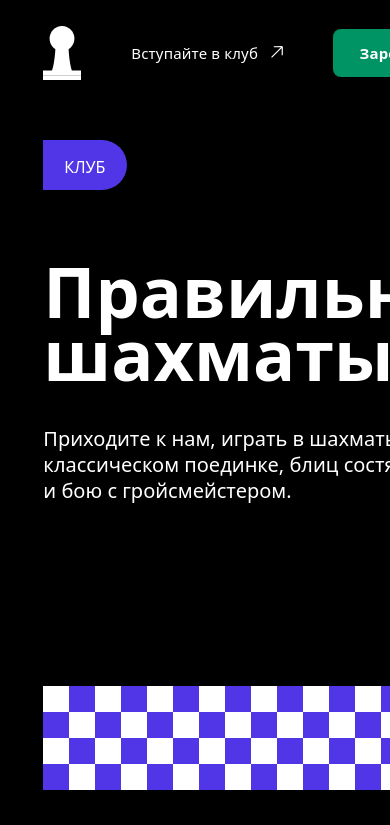
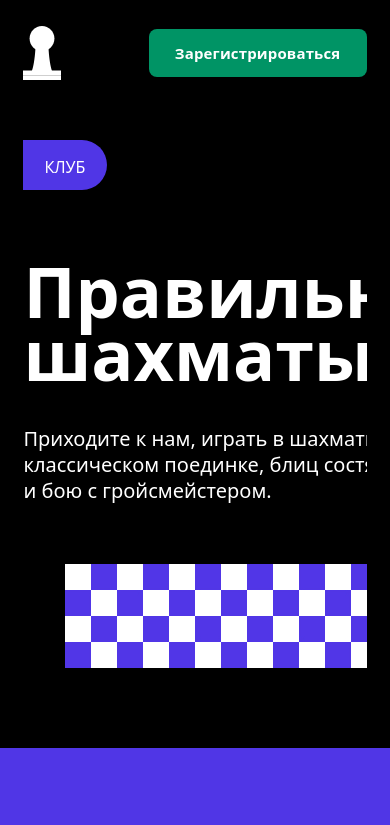
Before and after one commit to Elena-Cake/cheirs, a plain HTML site: page index.html in a window 390 px wide. Shown: the top 825 px of the page. Drawn offline with Linux system fonts and the light colour scheme.

Commit message:
style: intro 768

```diff
--- a/blocks/container/container.css
+++ b/blocks/container/container.css
@@ -3,3 +3,10 @@
     width: calc(100% * 1120/1440);
     margin: 0 auto;
 }
+
+@media screen and (max-width:1080px) {
+    .intro {
+        width: 88%;
+        margin: 0 6%;
+    }
+}
--- a/blocks/fight/__round/fight__round.css
+++ b/blocks/fight/__round/fight__round.css
@@ -5,5 +5,12 @@
     background-image: url(../../../images/fight_round.png);
     background-repeat: no-repeat;
     position: absolute;
-    right: 8%;
+    left: -8%;
 }
+
+@media screen and (max-width: 1080px) {
+    .fight__round {
+        left: auto;
+        right: 8%;
+    }
+}
--- a/blocks/header/__link/header__link.css
+++ b/blocks/header/__link/header__link.css
@@ -9,3 +9,9 @@
     display: flex;
     justify-content: space-between;
 }
+
+@media screen and (max-width:768px) {
+    .header__link {
+        display: none;
+    }
+}
--- a/blocks/header/header.css
+++ b/blocks/header/header.css
@@ -10,3 +10,11 @@
     justify-items: end;
     align-items: center;
 }
+
+@media screen and (max-width:768px) {
+    .header {
+        width: 88%;
+        display: flex;
+        justify-content: space-between;
+    }
+}
--- a/blocks/intro/__desk/intro__desk.css
+++ b/blocks/intro/__desk/intro__desk.css
@@ -4,3 +4,10 @@
     height: 104px;
     margin: 112px auto 0 0;
 }
+
+@media screen and (max-width:768px) {
+    .intro__desk {
+        max-width: 94%;
+        margin: 0 auto;
+    }
+}
--- a/blocks/intro/__round/intro__round.css
+++ b/blocks/intro/__round/intro__round.css
@@ -8,3 +8,13 @@
     background-image: url(../../../images/intro_round.png);
     background-repeat: no-repeat;
 }
+
+@media screen and (max-width:768px) {
+    .intro__round {
+        height: 60px;
+        background-size: 120px 60px;
+        background-image: url(../../../images/intro_round_320.png);
+        width: 100%;
+        left: 0;
+    }
+}
--- a/blocks/intro/intro.css
+++ b/blocks/intro/intro.css
@@ -12,3 +12,25 @@
     'article fon'
     'desk fon';
 }
+
+@media screen and (max-width:1080px) {
+    .intro {
+        width: 94%;
+        margin-left: 6%;
+        overflow: hidden;
+    }
+}
+
+@media screen and (max-width:768px) {
+    .intro {
+        width: 88%;
+        margin: 0 6%;
+        grid-template-rows: 60px auto auto;
+        grid-template-columns: auto 120px;
+        grid-row-gap: 60px;
+        grid-template-areas:
+    'club fon'
+    'article article'
+    'desk desk';
+    }
+}
```
Also changed, not shown: images/intro_round_320.jpg (deleted), images/intro_round_320.png (added).
